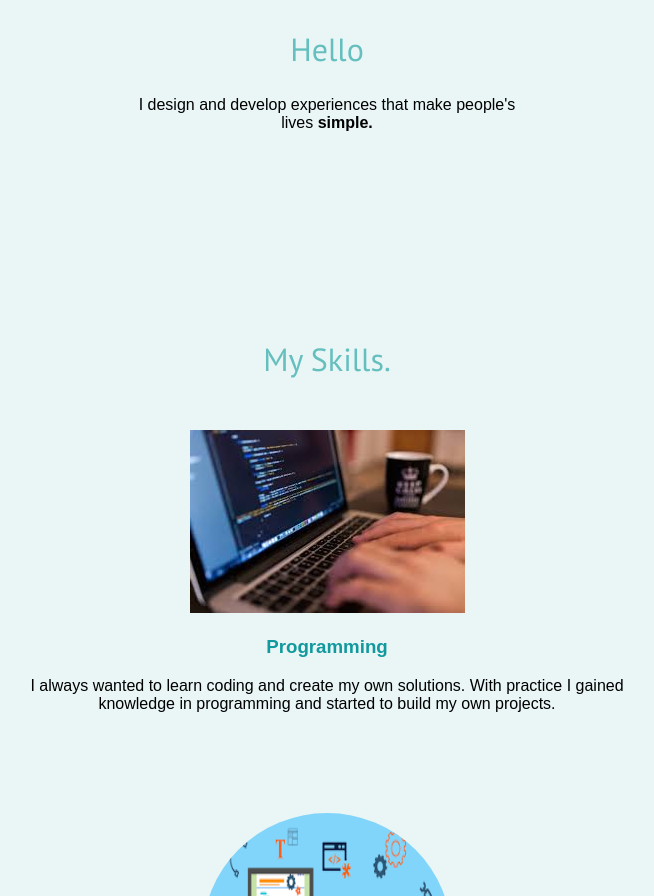
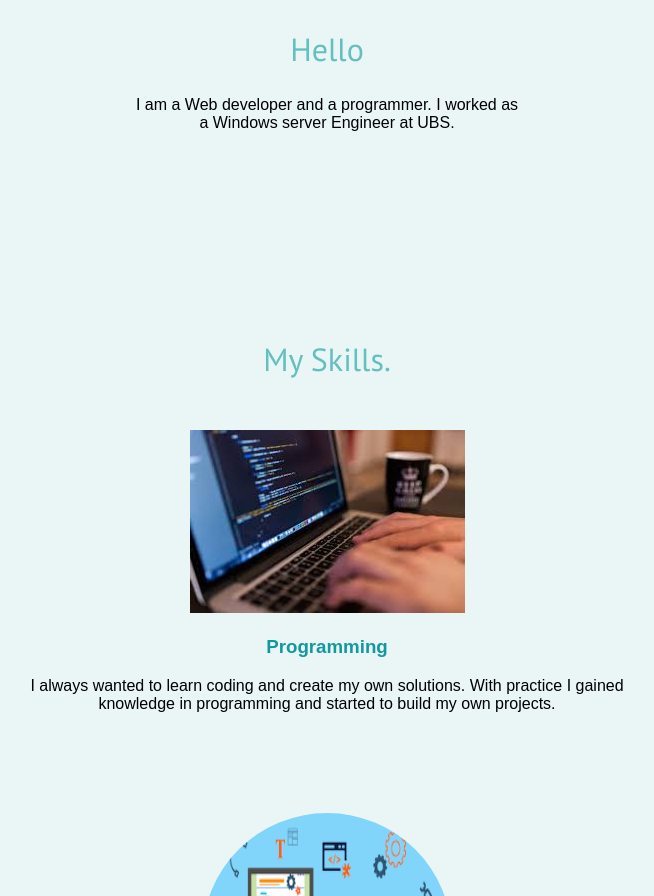
Before and after one commit to asmitawalunj/CSS, a plain HTML site: page index.html in a window 1280 px wide. Shown: the part 1110-2006 px from the top of the page, without its empty margins (313-967 px from the left). Drawn offline with Linux system fonts and the light colour scheme; a web font is replaced by a local one.

Commit message:
Update index.html

```diff
--- a/index.html
+++ b/index.html
@@ -30,7 +30,7 @@
   <div class="profile">
     <img class="image-profile" src="images/Profile photo.jpg" alt="">
     <h2>Hello</h2>
-    <p class="intro">I design and develop experiences that make people's lives <strong>simple.</strong></p>
+    <p class="intro">I am a Web developer and a programmer. I worked as a Windows server Engineer at UBS.</p>
   </div>
   <hr>
   <div class="skills">
```
